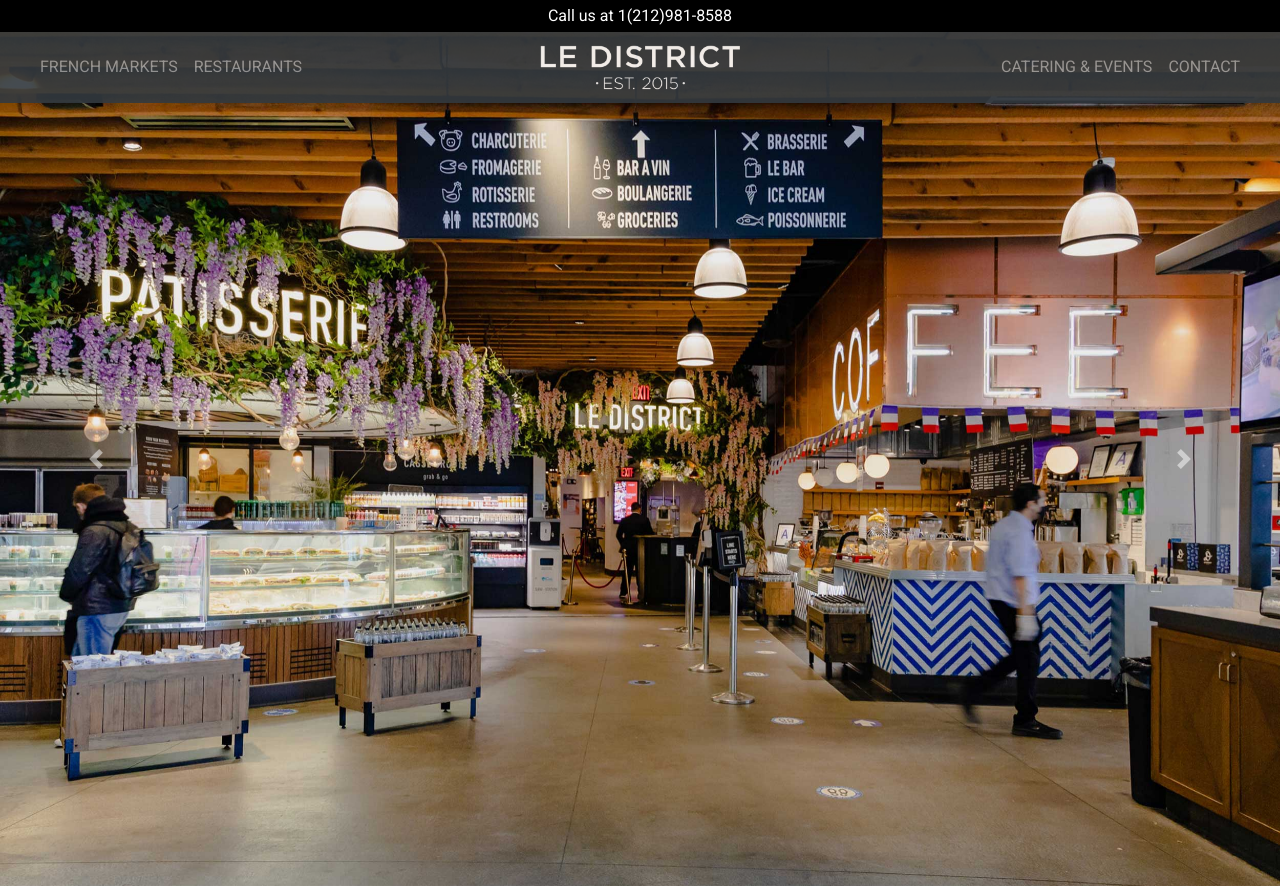
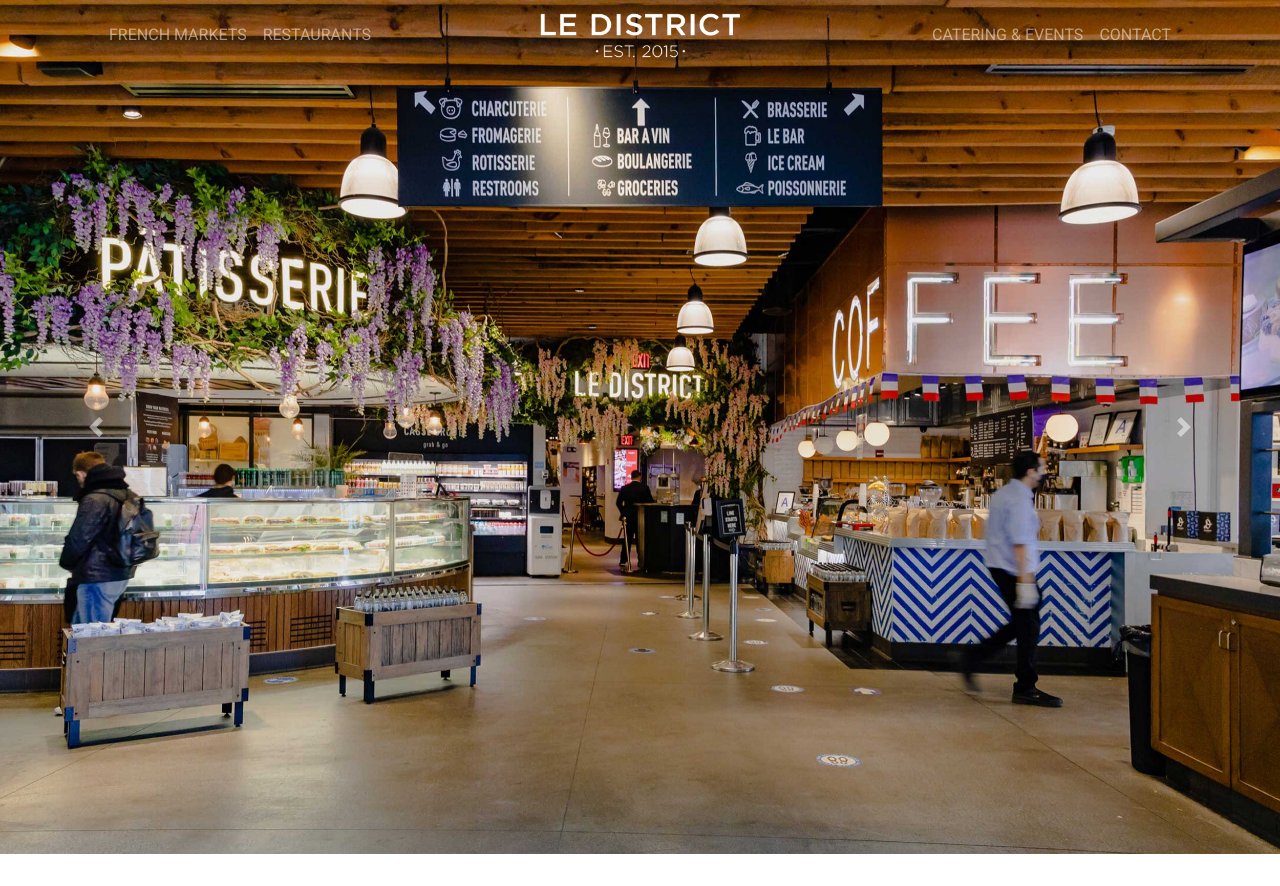
Before and after one commit to nazarkruk/le-district, a website: page index.html in a window 1280 px wide. After the commit the page ends 854 px from the top, so only its background shows below. Drawn offline with nearby package versions, Linux system fonts and the light colour scheme.

Commit message:
Refuctoring code

```diff
--- a/css/main.css
+++ b/css/main.css
@@ -1,7 +1,4 @@
-/* .fa-brands {
-    color:blue;
-    font-size : 80px
-} */
+
 
 
 @media (min-width:992px) {
@@ -34,16 +31,22 @@
 
 .bg-dark{
 
-    opacity: 0.9;
+    opacity: 0.7;
     filter:(opacity=70);
 }
 
-/* #main-carousel {
-    position: relative;
-} */
+
 
 header{
     width: 100%;
     position: fixed;
     z-index: 99;
 }
+
+
+/* Styling Icons */
+
+/* .fa-brands {
+    color:blue;
+    font-size : 80px
+} */
--- a/index.html
+++ b/index.html
@@ -1,31 +1,36 @@
 <!DOCTYPE html>
 <html lang="en">
+
 <head>
     <meta charset="UTF-8">
     <meta http-equiv="X-UA-Compatible" content="IE=edge">
     <meta name="viewport" content="width=device-width, initial-scale=1.0">
     <link rel="stylesheet" href="node_modules/bootstrap/dist/css/bootstrap.min.css" />
     <link rel="stylesheet" href="css/main.css">
-    <link href="https://fonts.googleapis.com/css2?family=Arimo:wght@400;500;600&family=Roboto:ital,wght@0,100;0,300;0,400;0,500;0,700;1,400&display=swap" rel="stylesheet">
+    <link
+        href="https://fonts.googleapis.com/css2?family=Arimo:wght@400;500;600&family=Roboto:ital,wght@0,100;0,300;0,400;0,500;0,700;1,400&display=swap"
+        rel="stylesheet">
     <title>Le District</title>
     <link rel="shortcut icon" href="img/Le-District-Favicon.png">
 </head>
+
 <body>
 
-    <!-- Top Bar -->
+<!-- ======TOP BAR======= -->
 
-    <div class="top-bar">
+    <!-- <div class="top-bar">
         <container>
             <div class="col-12 text-center">
                 <p><a href="tel:+12129818588">Call us at 1(212)981-8588</a></p>
             </div>
         </container>
     </div>
-<header>
-    <!-- Nav Bar -->
-    <nav class="navbar navbar-expand-lg navbar-dark bg-dark">
-        <!-- <div class="container"> -->
+    <header> -->
 
+<!-- ======Nav Bar===== -->
+
+        <nav class="navbar navbar-expand-lg navbar-dark fixed-top">
+            <div class="container">
             <!-- left side -->
                 <div class="collapse navbar-collapse order-lg-1 order-3 main-menu mx-3">
 
@@ -36,14 +41,14 @@
                         <li class="nav-item">
                             <a class="nav-link" href="#">RESTAURANTS</a>
                         </li>
-
                     </ul>
-
+            <!-- logo -->
                 </div>
                 <a class="navbar-brand order-1 mr-lg-0" href="#">
                     <img src="img/Le-District-Text-White.png" alt="LOGO" width="200px">
                 </a>
-            <button class="navbar-toggler order-2" type="button" data-toggle="collapse" data-target=".main-menu" aria-controls="navbarSupportedContent" aria-expanded="false" aria-label="Toggle navigation">
+                <button class="navbar-toggler order-2" type="button" data-toggle="collapse" data-target=".main-menu"
+                    aria-controls="navbarSupportedContent" aria-expanded="false" aria-label="Toggle navigation">
                     <span class="navbar-toggler-icon"></span>
                 </button>
             <!-- right side -->
@@ -55,16 +60,14 @@
                         <li class="nav-item">
                             <a class="nav-link" href="#">CONTACT</a>
                         </li>
-
                     </ul>
-
                 </div>
-        <!-- </div> -->
+            </div>
         </nav>
 
     </header>
 
-    <!-- CAROUSEL -->
+    <!-- =======CAROUSEL=======-->
 
     <div id="main-carousel" class="carousel slide" data-ride="carousel" data-interval="7000000">
         <div class="carousel-inner">
@@ -72,7 +75,8 @@
                 <img class="d-block w-100" src="img/carusel-1.jpg" alt="First slide">
             </div>
             <div class="carousel-item">
-            <img class="d-block w-100" src=".../800x400?auto=yes&bg=666&fg=444&text=Second slide" alt="Second slide">
+                <img class="d-block w-100" src=".../800x400?auto=yes&bg=666&fg=444&text=Second slide"
+                    alt="Second slide">
             </div>
             <div class="carousel-item">
                 <img class="d-block w-100" src=".../800x400?auto=yes&bg=555&fg=333&text=Third slide" alt="Third slide">
@@ -100,4 +104,5 @@
     <script src="node_modules/bootstrap/dist/js/bootstrap.min.js"></script>
     <script src="https://kit.fontawesome.com/daea7db32e.js" crossorigin="anonymous"></script>
 </body>
+
 </html>
```
Lines whose indentation alone changed are shown as unchanged.
